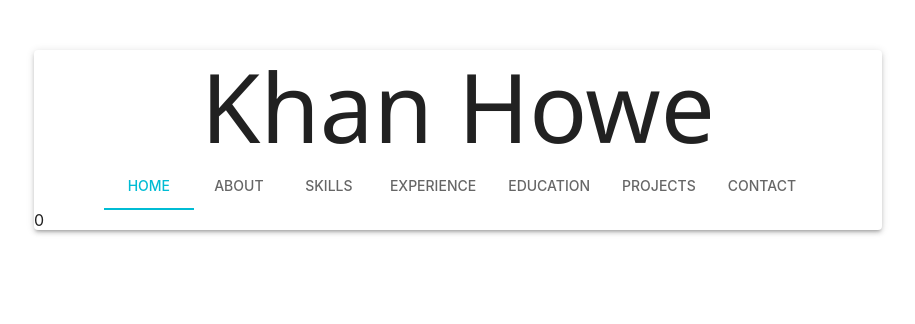
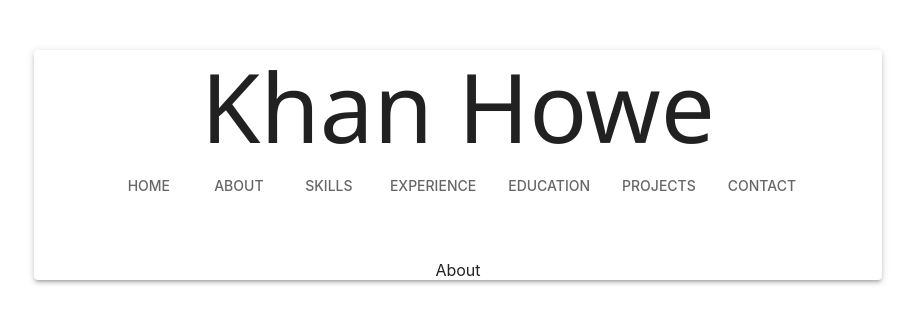
Before and after one commit to khanhowe/khan-dev, a React (Create React App) app: page /about in a window 1280 px wide. Shown: the top 324 px of the page, without its empty margins (182-1097 px from the left). Built offline with nearby package versions, Linux system fonts and the light colour scheme.

Commit message:
Impliment react router into application via navbar

```diff
--- a/package.json
+++ b/package.json
@@ -15,6 +15,7 @@
     "@types/react-dom": "^18.2.15",
     "react": "^18.2.0",
     "react-dom": "^18.2.0",
+    "react-router-dom": "^6.18.0",
     "react-scripts": "5.0.1",
     "typescript": "^4.9.5",
     "web-vitals": "^2.1.4"
--- a/src/App.tsx
+++ b/src/App.tsx
@@ -5,25 +5,32 @@ import { Paper, ThemeProvider } from '@mui/material';
 import Grid from '@mui/system/Unstable_Grid/Grid';
 import theme from './theme';
 import NavBar from './components/NavBar';
-import Page from './components/Page';
 import { useState } from 'react';
+import { BrowserRouter as Router, Route, Routes} from 'react-router-dom';
+import About from './pages/About';
+import Home from './pages/Home';
+
 
 function App() {
-  const [pageNumber, setPageNumber] = useState<number>(0);
   return (
     <ThemeProvider theme={theme}>
       <div className="App">
+        <Router>
           <Grid container spacing={2}>
             <Grid xs={0} md={2}></Grid>
             <Grid xs={12} md={8}>
               <Paper elevation={3} className='view-paper'>
                 <NameTitle name='Khan Howe'/>
-              <NavBar pageNumber={pageNumber} setPageNumber={setPageNumber}/>
-              <Page PageNumber={pageNumber}/>
+                <NavBar/>
+                  <Routes>
+                    <Route path='/' element={<Home/>}/>
+                    <Route path='/About' element={<About/>}/>
+                  </Routes>
               </Paper>
             </Grid>
             <Grid xs={0} md={2}></Grid>
           </Grid>
+        </Router>
       </div>
     </ThemeProvider>
   );
--- a/src/components/NavBar.tsx
+++ b/src/components/NavBar.tsx
@@ -1,10 +1,9 @@
 import { Tab, Tabs } from "@mui/material";
 import React from "react";
+import { useNavigate } from 'react-router-dom';
 import '../styles/NavBar.css';
 
 interface NavBarProps {
-    pageNumber: number;
-    setPageNumber: (pageNumber: number) => void;
 }
 
 const a11yProps = (index: number) => {
@@ -14,13 +13,17 @@ const a11yProps = (index: number) => {
     };
 }
 
-const NavBar: React.FC<NavBarProps> = ({ pageNumber, setPageNumber }) => {
+const NavBar: React.FC<NavBarProps> = ({}) => {
+    const navigate = useNavigate();
+    const routes = ['/', '/about', '/skills', '/experience', '/education', '/projects', '/contact'];
+
     const handleChange = (event: React.SyntheticEvent, newValue: number) => {
-        setPageNumber(newValue)
+        console.log('Navigate to ', routes[newValue]);
+        navigate(routes[newValue]);
     };
     return (
         <div className='navbar-div'>
-            <Tabs value={pageNumber} onChange={handleChange} className='navbar'>
+            <Tabs value={false} onChange={handleChange} className='navbar'>
                 <Tab label='Home' {...a11yProps(0)}/>
                 <Tab label='About' {...a11yProps(1)}/>
                 <Tab label='Skills' {...a11yProps(2)}/>
--- a/src/components/Page.tsx
+++ b/src/components/Page.tsx
@@ -1,10 +1,16 @@
+import { ReactNode } from 'react';
+import '../styles/Page.css';
 interface PageProps {
-    PageNumber: number;
+    children: ReactNode;
 };
 
-const Page: React.FC<PageProps> = ({ PageNumber: pageNumber }) => {
-    console.log('pageNumber: ', pageNumber);
-    return (<>{pageNumber}</>);
+const Page: React.FC<PageProps> = ({ children }) => {
+    console.log('page');
+    return (
+        <div className='page-div'>
+            {children}
+        </div>
+    );
 };
 
 export default Page;
--- /dev/null
+++ b/src/pages/About.tsx
@@ -0,0 +1,12 @@
+import Page from "../components/Page";
+
+const About: React.FC  = () => {
+    console.log('test');
+    return (
+        <Page>
+            About
+        </Page>
+    );
+}
+
+export default About;
--- /dev/null
+++ b/src/pages/Home.tsx
@@ -0,0 +1,12 @@
+import Page from "../components/Page";
+
+const Home: React.FC  = () => {
+    console.log('test');
+    return (
+        <Page>
+            Home
+        </Page>
+    );
+}
+
+export default Home;
--- /dev/null
+++ b/src/styles/Page.css
@@ -0,0 +1,6 @@
+.page-div {
+    margin: 50px auto 0px auto;
+    display: flex;
+    flex-direction: column;
+    align-items: center;
+}
```
Also changed, not shown: 1 other file (tests, documents, lock files or other folders). Lines whose indentation alone changed are shown as unchanged.
